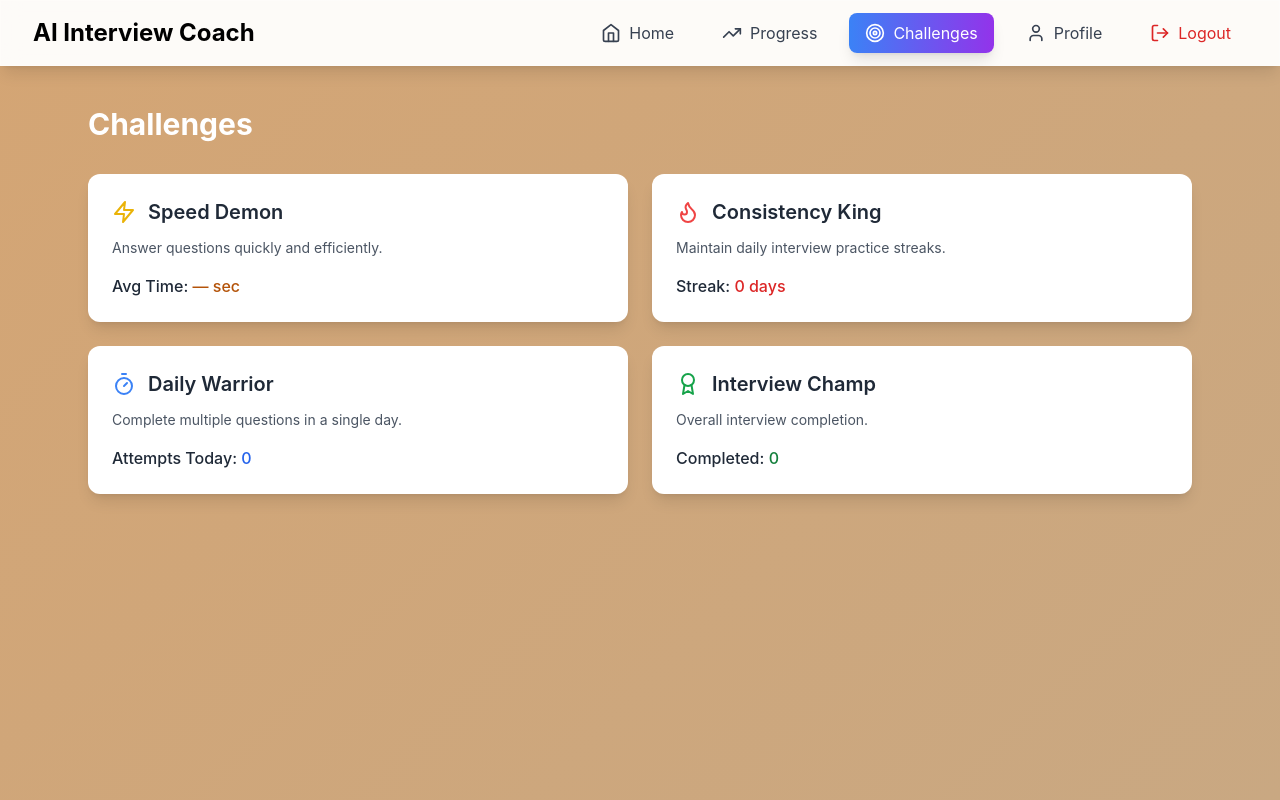
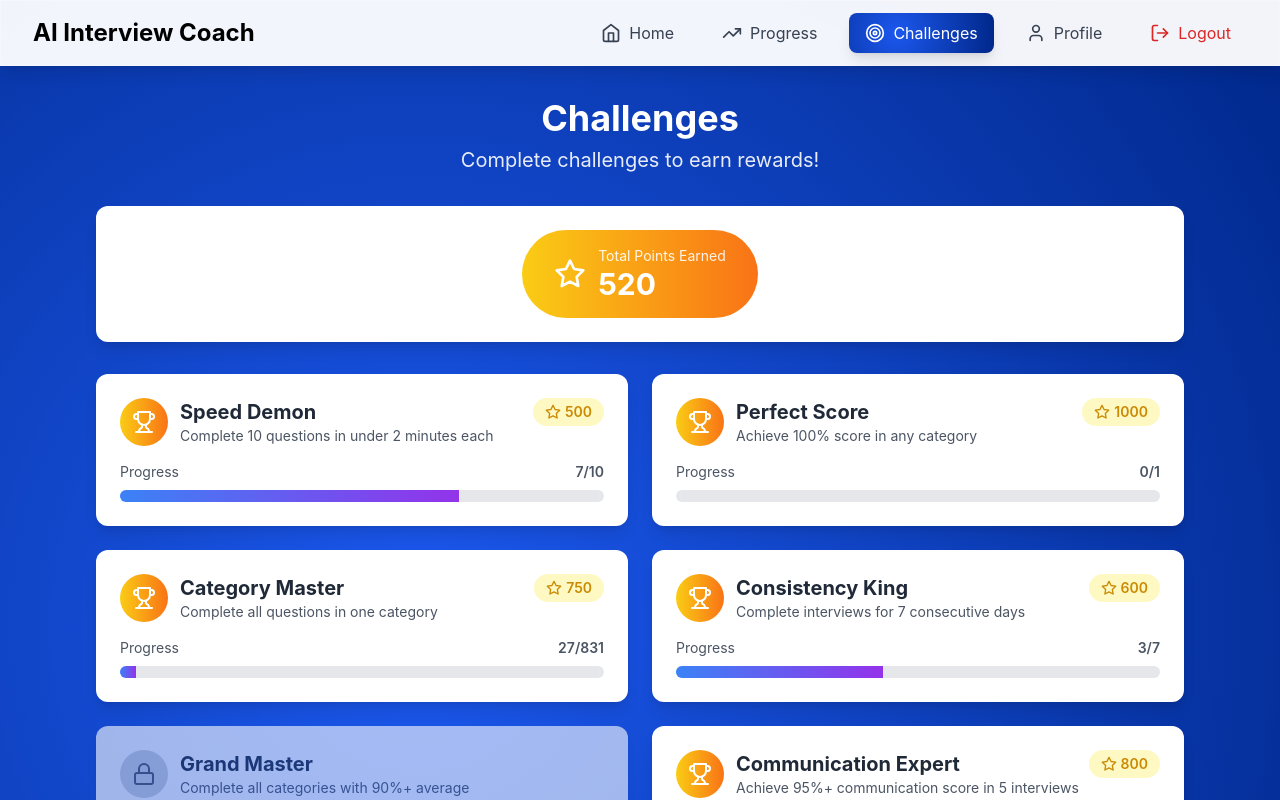
Before and after one commit to Sm-LumeCode/ai-interview-confidence-coach, a React (Vite) app in the folder frontend/: page /challenges in a window 1280 px wide. Shown: the top 800 px of the page. Built offline with nearby package versions, Linux system fonts and the light colour scheme; sample sign-in values are in the browser's storage.

Commit message:
Small UI change

```diff
--- a/frontend/src/components/Challenges.jsx
+++ b/frontend/src/components/Challenges.jsx
@@ -1,150 +1,186 @@
-import React, { useEffect, useState } from "react"
-import Navbar from "./Navbar"
-import { getProgress } from "../utils/progressManager"
-import { getDailyProgress } from "../utils/dailyProgressManager"
-import {
-  Zap,
-  Timer,
-  Flame,
-  Award
-} from "lucide-react"
+import React from 'react'
+import Navbar from './Navbar'
+import { Trophy, Clock, Star, Lock } from 'lucide-react'
+import { getChallengeData } from '../utils/ChallengeManager'
 
 const Challenges = ({ user, onLogout }) => {
-  const [progress, setProgress] = useState(null)
-  const [daily, setDaily] = useState([])
 
-  useEffect(() => {
-    if (!user?.email) return
-
-    // Overall progress
-    const overall = getProgress(user.email, "overall") || {
-      currentQuestionIndex: 0,
-      totalQuestions: 0
+  const challenges = [
+    {
+      id: 1,
+      title: 'Speed Demon',
+      description: 'Complete 10 questions in under 2 minutes each',
+      progress: 7,
+      total: 10,
+      points: 500,
+      locked: false
+    },
+    {
+      id: 2,
+      title: 'Perfect Score',
+      description: 'Achieve 100% score in any category',
+      progress: 0,
+      total: 1,
+      points: 1000,
+      locked: false
+    },
+    {
+      id: 3,
+      title: 'Category Master',
+      description: 'Complete all questions in one category',
+      progress: 27,
+      total: 831,
+      points: 750,
+      locked: false
+    },
+    {
+      id: 4,
+      title: 'Consistency King',
+      description: 'Complete interviews for 7 consecutive days',
+      progress: 3,
+      total: 7,
+      points: 600,
+      locked: false
+    },
+    {
+      id: 5,
+      title: 'Grand Master',
+      description: 'Complete all categories with 90%+ average',
+      progress: 0,
+      total: 5,
+      points: 2000,
+      locked: true
+    },
+    {
+      id: 6,
+      title: 'Communication Expert',
+      description: 'Achieve 95%+ communication score in 5 interviews',
+      progress: 0,
+      total: 5,
+      points: 800,
+      locked: false
     }
-
-    // Daily attempts
-    const dailyData = getDailyProgress(user.email) || []
-
-    setProgress(overall)
-    setDaily(dailyData)
-  }, [user])
-
-  if (!progress) {
-    return (
-      <div className="min-h-screen">
-        <Navbar user={user} onLogout={onLogout} />
-        <div className="flex justify-center items-center h-screen text-white">
-          Loading challenges...
-        </div>
-      </div>
-    )
-  }
-
-  /* ----------------- DERIVED METRICS ----------------- */
-
-  const attemptsToday = daily.length > 0
-    ? daily[daily.length - 1]?.attempts || 0
-    : 0
-
-  const avgTime = daily.length > 0
-    ? Math.round(
-        daily.reduce((a, b) => a + (b.timeTaken || 0), 0) / daily.length
-      )
-    : 0
-
-  const streak = daily.reduce((count, day) => {
-    return day.attempts > 0 ? count + 1 : count
-  }, 0)
-
-  /* ----------------- UI ----------------- */
+  ]
 
   return (
     <div className="min-h-screen">
       <Navbar user={user} onLogout={onLogout} />
 
-      <div className="max-w-6xl mx-auto px-6 py-10">
-        <h1 className="text-3xl font-bold text-white mb-8">
-          Challenges
-        </h1>
+      <div className="max-w-6xl mx-auto py-8 px-4 sm:px-6 lg:px-8">
+        <div className="text-center mb-8 animate-fade-in">
+          <h1 className="text-4xl font-bold text-white mb-2">Challenges</h1>
+          <p className="text-xl text-white opacity-90">Complete challenges to earn rewards!</p>
+        </div>
+
+        {/* Total Points Card */}
+        <div className="card mb-8 text-center animate-slide-up">
+          <div className="inline-flex items-center gap-3 bg-gradient-to-r from-yellow-400 to-orange-500 px-8 py-4 rounded-full">
+            <Star className="w-8 h-8 text-white" />
+            <div className="text-left">
+              <p className="text-white text-sm opacity-90">Total Points Earned</p>
+              <p className="text-white text-3xl font-bold">520</p>
+            </div>
+          </div>
+        </div>
 
         <div className="grid grid-cols-1 md:grid-cols-2 gap-6">
+          {challenges.map((challenge, index) => (
+            <div
+              key={challenge.id}
+              className={`card animate-slide-up ${challenge.locked ? 'opacity-60' : ''}`}
+              style={{ animationDelay: `${index * 100}ms` }}
+            >
+              <div className="flex items-start justify-between mb-4">
+                <div className="flex items-center gap-3">
+                  <div className={`w-12 h-12 rounded-full ${
+                    challenge.locked
+                      ? 'bg-gray-300'
+                      : 'bg-gradient-to-r from-yellow-400 to-orange-500'
+                  } flex items-center justify-center`}>
+                    {challenge.locked ? (
+                      <Lock className="w-6 h-6 text-gray-600" />
+                    ) : (
+                      <Trophy className="w-6 h-6 text-white" />
+                    )}
+                  </div>
+                  <div>
+                    <h3 className="text-xl font-bold text-gray-800">{challenge.title}</h3>
+                    <p className="text-sm text-gray-600">{challenge.description}</p>
+                  </div>
+                </div>
+                {!challenge.locked && (
+                  <div className="flex items-center gap-1 bg-yellow-100 px-3 py-1 rounded-full">
+                    <Star className="w-4 h-4 text-yellow-600" />
+                    <span className="text-sm font-semibold text-yellow-600">{challenge.points}</span>
+                  </div>
+                )}
+              </div>
 
-          {/* SPEED DEMON */}
-          <div className="bg-white rounded-xl p-6 shadow-lg">
-            <div className="flex items-center gap-3 mb-3">
-              <Zap className="w-6 h-6 text-yellow-500" />
-              <h2 className="text-xl font-semibold text-gray-800">
-                Speed Demon
-              </h2>
+              <div className="space-y-2">
+                <div className="flex items-center justify-between text-sm text-gray-600">
+                  <span>Progress</span>
+                  <span className="font-semibold">
+                    {challenge.progress}/{challenge.total}
+                  </span>
                 </div>
-            <p className="text-gray-600 text-sm mb-4">
-              Answer questions quickly and efficiently.
-            </p>
-            <p className="text-gray-800 font-medium">
-              Avg Time:{" "}
-              <span className="text-amber-700">
-                {avgTime || "—"} sec
-              </span>
+                <div className="bg-gray-200 rounded-full h-3 overflow-hidden">
+                  <div
+                    className={`h-full ${
+                      challenge.locked
+                        ? 'bg-gray-400'
+                        : 'bg-gradient-to-r from-blue-500 to-purple-600'
+                    } transition-all duration-1000 ease-out`}
+                    style={{ width: `${(challenge.progress / challenge.total) * 100}%` }}
+                  ></div>
+                </div>
+              </div>
+
+              {challenge.locked && (
+                <div className="mt-4 flex items-center gap-2 text-sm text-gray-600">
+                  <Lock className="w-4 h-4" />
+                  <span>Complete previous challenges to unlock</span>
+                </div>
+              )}
+
+              {challenge.progress === challenge.total && !challenge.locked && (
+                <div className="mt-4 bg-green-100 border-l-4 border-green-500 p-3 rounded">
+                  <p className="text-green-800 text-sm font-semibold flex items-center gap-2">
+                    <Trophy className="w-4 h-4" />
+                    Challenge Completed! +{challenge.points} points
                   </p>
                 </div>
-
-          {/* CONSISTENCY KING */}
-          <div className="bg-white rounded-xl p-6 shadow-lg">
-            <div className="flex items-center gap-3 mb-3">
-              <Flame className="w-6 h-6 text-red-500" />
-              <h2 className="text-xl font-semibold text-gray-800">
-                Consistency King
-              </h2>
+              )}
             </div>
-            <p className="text-gray-600 text-sm mb-4">
-              Maintain daily interview practice streaks.
-            </p>
-            <p className="text-gray-800 font-medium">
-              Streak:{" "}
-              <span className="text-red-600">
-                {streak} days
-              </span>
-            </p>
+          ))}
         </div>
 
-          {/* DAILY WARRIOR */}
-          <div className="bg-white rounded-xl p-6 shadow-lg">
-            <div className="flex items-center gap-3 mb-3">
-              <Timer className="w-6 h-6 text-blue-500" />
-              <h2 className="text-xl font-semibold text-gray-800">
-                Daily Warrior
-              </h2>
+        {/* Achievements Section */}
+        <div className="card mt-8 animate-fade-in">
+          <h2 className="text-2xl font-bold gradient-text mb-6">Recent Achievements</h2>
+
+          <div className="space-y-4">
+            <div className="flex items-center gap-4 bg-gradient-to-r from-blue-50 to-purple-50 p-4 rounded-lg">
+              <div className="w-12 h-12 rounded-full bg-gradient-to-r from-blue-500 to-purple-600 flex items-center justify-center">
+                <Trophy className="w-6 h-6 text-white" />
               </div>
-            <p className="text-gray-600 text-sm mb-4">
-              Complete multiple questions in a single day.
-            </p>
-            <p className="text-gray-800 font-medium">
-              Attempts Today:{" "}
-              <span className="text-blue-600">
-                {attemptsToday}
-              </span>
-            </p>
+              <div className="flex-1">
+                <h4 className="font-semibold text-gray-800">Speed Demon Progress</h4>
+                <p className="text-sm text-gray-600">Completed 7 out of 10 fast questions in 2 minutes each</p>
+              </div>
+              <span className="text-sm text-gray-500">1 day ago</span>
             </div>
 
-          {/* INTERVIEW CHAMP */}
-          <div className="bg-white rounded-xl p-6 shadow-lg">
-            <div className="flex items-center gap-3 mb-3">
-              <Award className="w-6 h-6 text-green-600" />
-              <h2 className="text-xl font-semibold text-gray-800">
-                Interview Champ
-              </h2>
+            <div className="flex items-center gap-4 bg-gradient-to-r from-green-50 to-emerald-50 p-4 rounded-lg">
+              <div className="w-12 h-12 rounded-full bg-gradient-to-r from-green-500 to-emerald-600 flex items-center justify-center">
+                <Star className="w-6 h-6 text-white" />
               </div>
-            <p className="text-gray-600 text-sm mb-4">
-              Overall interview completion.
-            </p>
-            <p className="text-gray-800 font-medium">
-              Completed:{" "}
-              <span className="text-green-700">
-                {progress.currentQuestionIndex || 0}
-              </span>
-            </p>
+              <div className="flex-1">
+                <h4 className="font-semibold text-gray-800">First Interview</h4>
+                <p className="text-sm text-gray-600">Completed your first interview session</p>
               </div>
-
+              <span className="text-sm text-gray-500">1 day ago</span>
+            </div>
+          </div>
         </div>
       </div>
     </div>
--- a/frontend/src/components/Navbar.jsx
+++ b/frontend/src/components/Navbar.jsx
@@ -20,7 +20,7 @@ const Navbar = ({ user, onLogout }) => {
               to="/dashboard"
               className={`flex items-center gap-2 px-4 py-2 rounded-lg transition-all duration-200 ${
                 isActive('/dashboard')
-                  ? 'bg-gradient-to-r from-blue-500 to-purple-600 text-white shadow-lg'
+                  ? 'bg-[radial-gradient(circle_farthest-corner_at_32.7%_49.8%,rgba(28,88,238,1)_0%,rgba(0,39,137,1)_100.2%)] text-white shadow-lg'
                   : 'text-gray-700 hover:bg-gray-100'
               }`}
             >
@@ -32,7 +32,7 @@ const Navbar = ({ user, onLogout }) => {
               to="/progress"
               className={`flex items-center gap-2 px-4 py-2 rounded-lg transition-all duration-200 ${
                 isActive('/progress')
-                  ? 'bg-gradient-to-r from-blue-500 to-purple-600 text-white shadow-lg'
+                  ? 'bg-[radial-gradient(circle_farthest-corner_at_32.7%_49.8%,rgba(28,88,238,1)_0%,rgba(0,39,137,1)_100.2%)] text-white shadow-lg'
                   : 'text-gray-700 hover:bg-gray-100'
               }`}
             >
@@ -44,7 +44,7 @@ const Navbar = ({ user, onLogout }) => {
               to="/challenges"
               className={`flex items-center gap-2 px-4 py-2 rounded-lg transition-all duration-200 ${
                 isActive('/challenges')
-                  ? 'bg-gradient-to-r from-blue-500 to-purple-600 text-white shadow-lg'
+                  ? 'bg-[radial-gradient(circle_farthest-corner_at_32.7%_49.8%,rgba(28,88,238,1)_0%,rgba(0,39,137,1)_100.2%)] text-white shadow-lg'
                   : 'text-gray-700 hover:bg-gray-100'
               }`}
             >
@@ -56,7 +56,7 @@ const Navbar = ({ user, onLogout }) => {
               to="/profile"
               className={`flex items-center gap-2 px-4 py-2 rounded-lg transition-all duration-200 ${
                 isActive('/profile')
-                  ? 'bg-gradient-to-r from-blue-500 to-purple-600 text-white shadow-lg'
+                  ? 'bg-[radial-gradient(circle_farthest-corner_at_32.7%_49.8%,rgba(28,88,238,1)_0%,rgba(0,39,137,1)_100.2%)] text-white shadow-lg'
                   : 'text-gray-700 hover:bg-gray-100'
               }`}
             >
--- a/frontend/src/index.css
+++ b/frontend/src/index.css
@@ -14,7 +14,7 @@ body {
     sans-serif;
   -webkit-font-smoothing: antialiased;
   -moz-osx-font-smoothing: grayscale;
-  background: linear-gradient(135deg, #d4a574 0%, #c9a882 100%);
+  background: radial-gradient(circle farthest-corner at 32.7% 49.8%, rgba(28,88,238,1) 0%, rgba(0,39,137,1) 100.2%);
   min-height: 100vh;
 }
 
```
Also changed, not shown: frontend/src/components/InterviewSession.jsx (+11 -3 lines), frontend/src/components/Profile.jsx (+27 -122 lines), frontend/src/utils/categoryProgressManager.js (+11 -8 lines), frontend/src/utils/dailyProgressManager.js (+11 -4 lines). Lines whose indentation alone changed are shown as unchanged.
